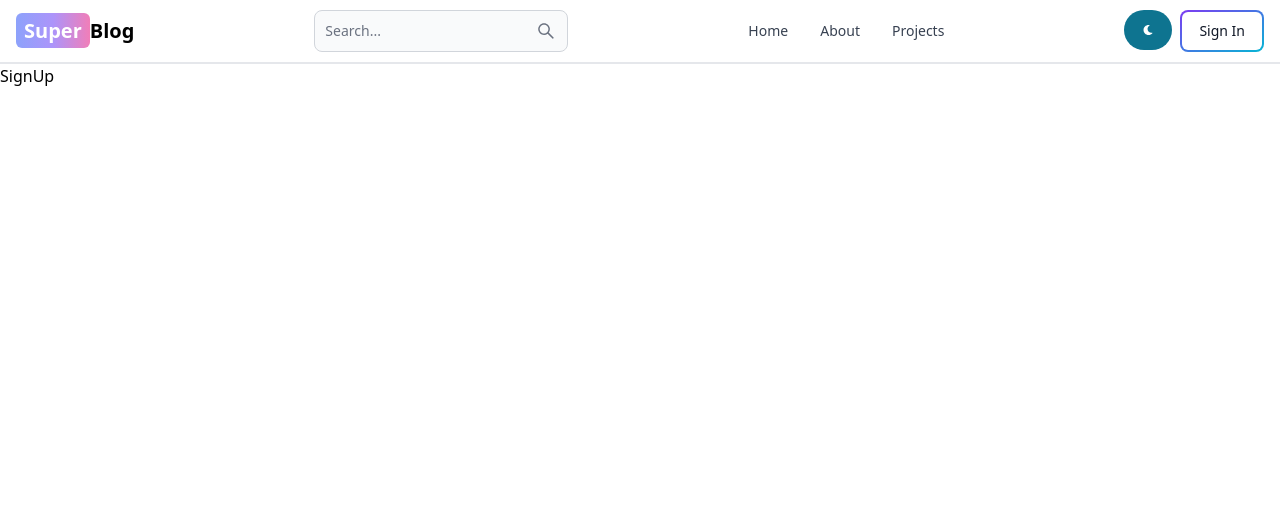
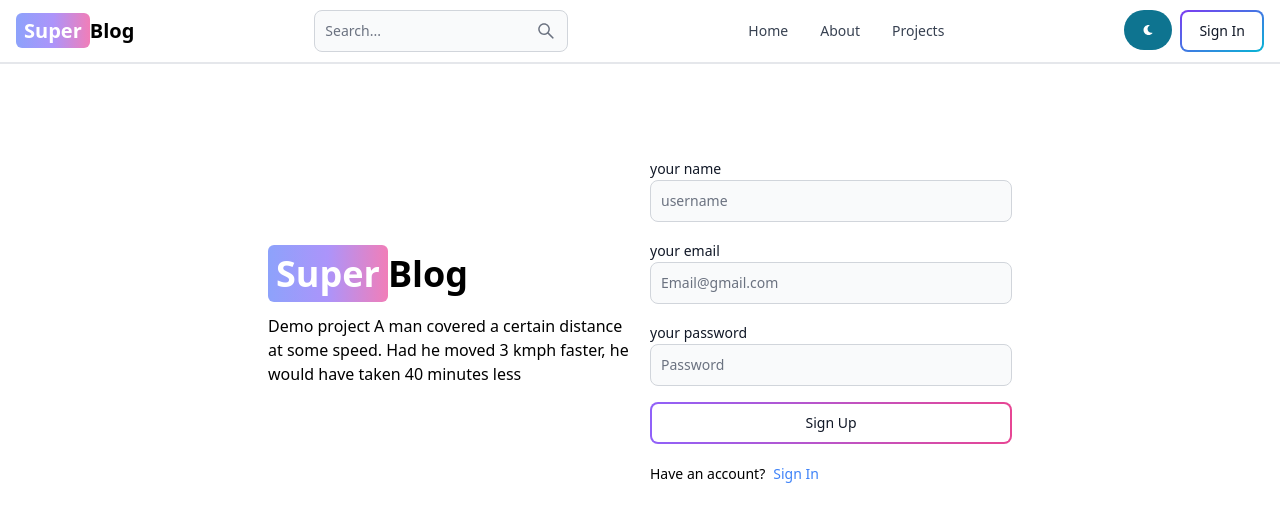
Before and after one commit to 1chinthan/Mern-Blog, a React (Vite) app in the folder client/: page /sign-up in a window 1280 px wide. Shown: the top 522 px of the page. Built offline with nearby package versions, Linux system fonts and the light colour scheme.

Commit message:
create signup ui

```diff
--- a/client/src/pages/SignUp.jsx
+++ b/client/src/pages/SignUp.jsx
@@ -1,8 +1,57 @@
 import React from 'react'
-
+import {Link} from 'react-router-dom';
+import {Label,TextInput,Button} from 'flowbite-react';
 const SignUp = () => {
   return (
-    <div>SignUp</div>
+    <div className="min-h-screen mt-20">
+
+      <div className="flex p-3 max-w-3xl mx-auto flex-col md:flex-row md:items-center gap-5">
+         <div className="flex-1">
+         <Link to="/" className='font-bold dark:text-white text-4xl'>
+            <span className='px-2 py-1 bg-gradient-to-r from-indigo-400 via-purple-400  to-pink-400 rounded-md text-white'>Super</span>Blog
+        </Link>
+        <p className='text:sm mt-5'>
+          Demo project A man covered a certain distance at some speed. Had he moved 3 kmph faster, he would have taken 40 minutes less
+        </p>
+         </div>
+
+
+
+      <div className="flex-1">
+        <form className='flex flex-col gap-4'>
+          <div>
+            <Label value='your name'/>
+            <TextInput
+            type='text'
+            placeholder='username'
+            id='username'/>
+          </div>
+          <div>
+            <Label value='your email'/>
+            <TextInput
+            type='email'
+            placeholder='Email@gmail.com'
+            id='email'/>
+          </div>
+          <div>
+            <Label value='your password'/>
+            <TextInput
+            type='password'
+            placeholder='Password'
+            id='password'/>
+          </div>
+          <Button gradientDuoTone='purpleToPink' type='submit' outline>Sign Up</Button>
+        </form>
+        <div className="flex gap-2 text-sm mt-5">
+          <span >Have an account?</span>
+          <Link to='\sign-in' className='text-blue-500'>
+          Sign In
+          </Link>
+        </div>
+        </div>
+      </div>
+    </div>
+
   )
 }
 
```
